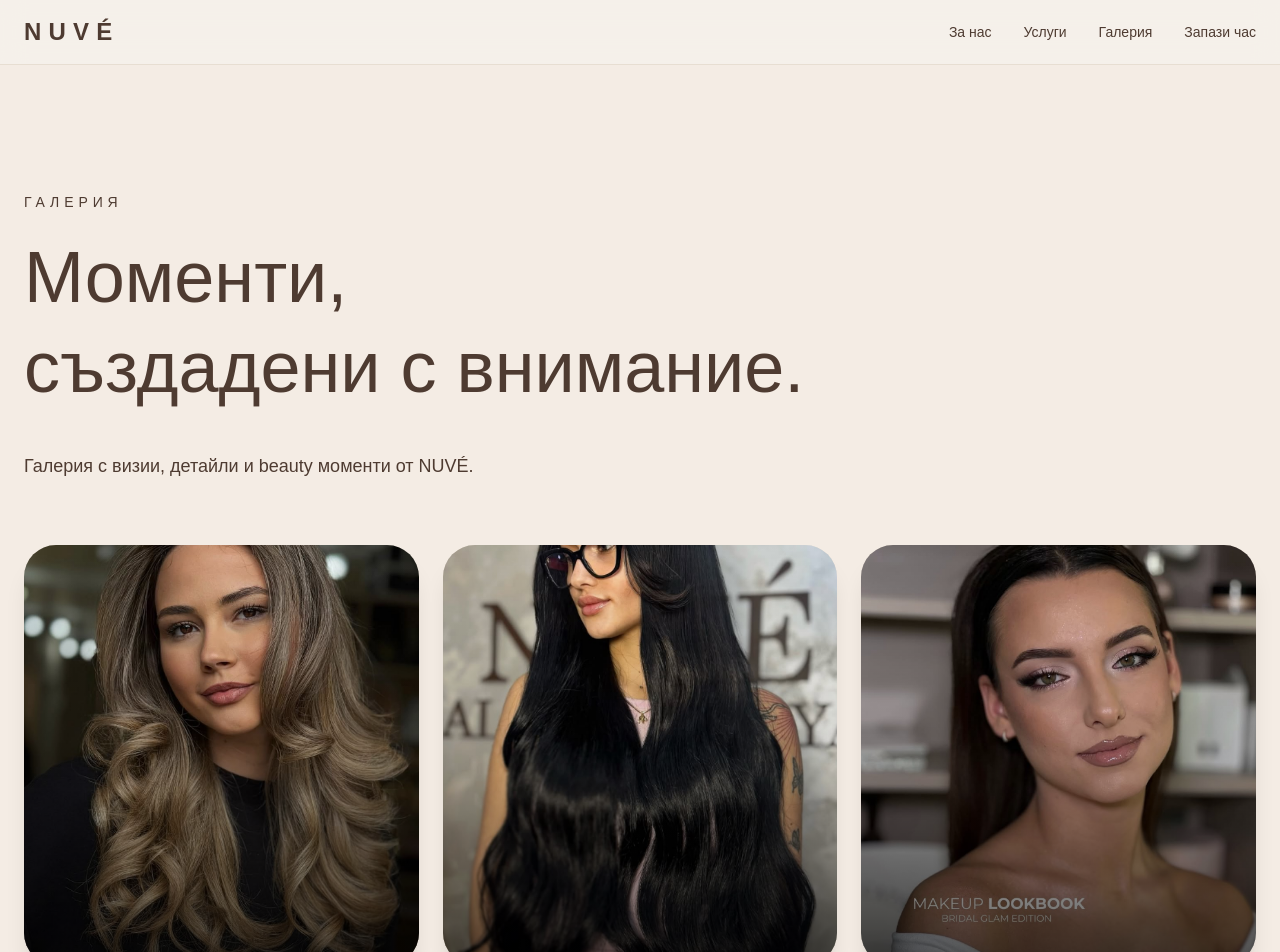
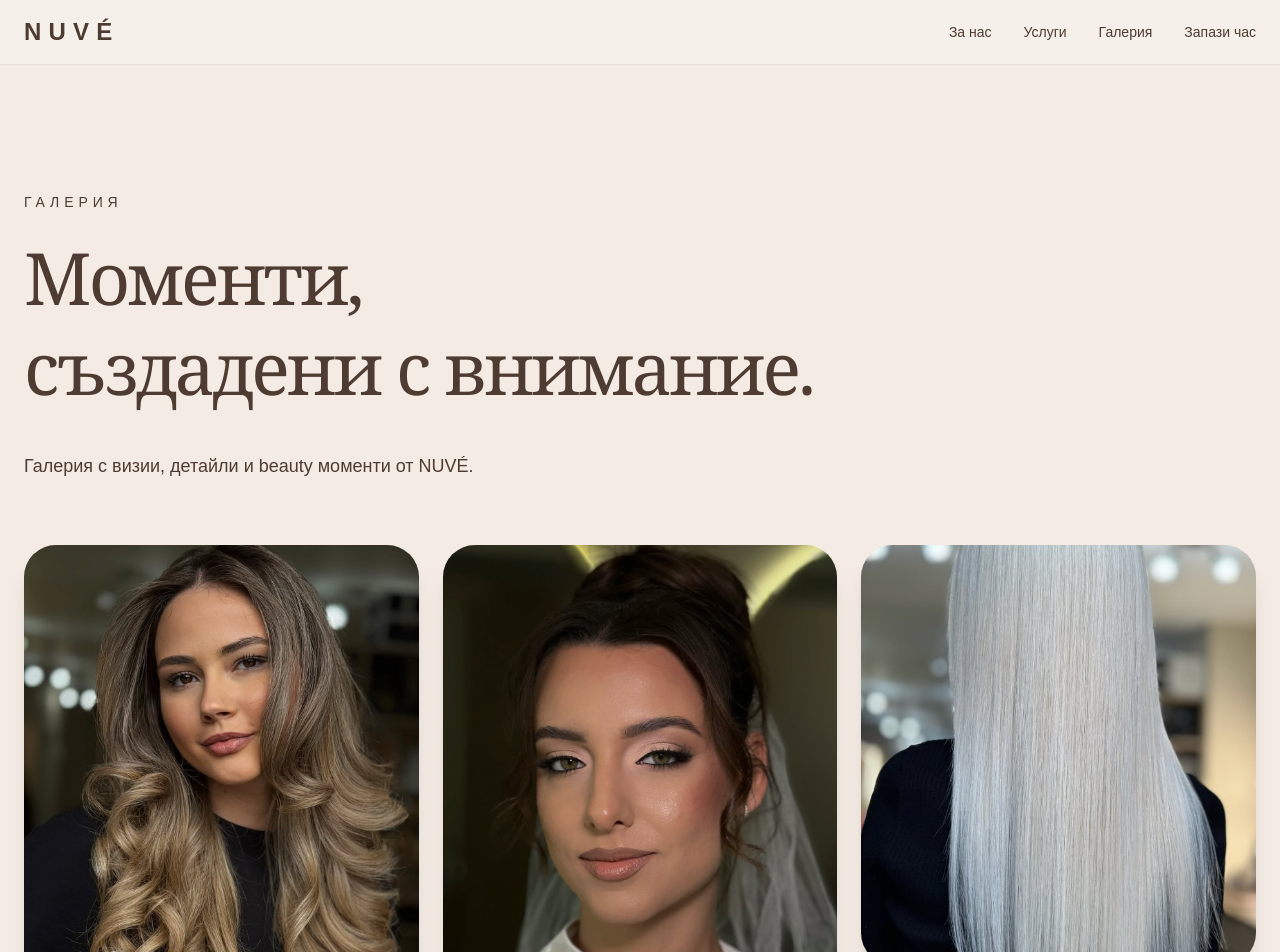
Before and after one commit to silata1234-ai/nuve-website, a Next.js app: page /gallery in a window 1280 px wide. Shown: the top 952 px of the page. Built offline with nearby package versions, Linux system fonts and the light colour scheme.

Commit message:
Add premium masonry gallery layout

```diff
--- a/app/gallery/page.tsx
+++ b/app/gallery/page.tsx
@@ -3,52 +3,16 @@ import Footer from "../components/Footer";
 
 export default function Gallery() {
   const galleryItems = [
-    {
-      title: "Hair Transformation",
-      category: "Фризьорство",
-      image: "/gallery/hair-1.jpg",
-    },
-    {
-      title: "Balayage",
-      category: "Цвят",
-      image: "/gallery/hair-2.jpg",
-    },
-    {
-      title: "Makeup Look",
-      category: "Грим",
-      image: "/gallery/makeup-1.jpg",
-    },
-    {
-      title: "Bridal Beauty",
-      category: "Събития",
-      image: "/gallery/bridal-1.jpg",
-    },
-    {
-      title: "Lashes",
-      category: "Мигли",
-      image: "/gallery/lashes-1.jpg",
-    },
-    {
-      title: "Brows",
-      category: "Вежди",
-      image: "/gallery/brows-1.jpg",
-    },
-    {
-      title: "Color Work",
-      category: "Фризьорство",
-      image: "/gallery/color-1.jpg",
-    },
-    {
-      title: "Salon Mood",
-      category: "NUVÉ",
-      image: "/gallery/salon-1.jpg",
-    },
-    {
-      title: "Beauty Detail",
-      category: "Детайл",
-      image: "/gallery/detail-1.jpg",
-    },
-  ];
+  { image: "/gallery/hair-1.jpg", height: "h-[520px]" },
+  { image: "/gallery/hair-2.jpg", height: "h-[380px]" },
+  { image: "/gallery/makeup-1.jpg", height: "h-[460px]" },
+  { image: "/gallery/bridal-1.jpg", height: "h-[560px]" },
+  { image: "/gallery/lashes-1.jpg", height: "h-[360px]" },
+  { image: "/gallery/brows-1.jpg", height: "h-[480px]" },
+  { image: "/gallery/color-1.jpg", height: "h-[420px]" },
+  { image: "/gallery/salon-1.jpg", height: "h-[540px]" },
+  { image: "/gallery/detail-1.jpg", height: "h-[400px]" },
+];
 
   return (
     <div className="min-h-screen bg-[var(--background)] text-[var(--dark)] pt-24">
@@ -60,7 +24,7 @@ export default function Gallery() {
             Галерия
           </p>
 
-          <h1 className="text-5xl md:text-7xl font-light mb-10 leading-tight fade-up">
+          <h1 className="luxury-heading text-5xl md:text-7xl font-light mb-10 leading-tight fade-up">
             Моменти,
             <br />
             създадени с внимание.
@@ -70,21 +34,17 @@ export default function Gallery() {
             Галерия с визии, детайли и beauty моменти от NUVÉ.
           </p>
 
-          <div className="grid sm:grid-cols-2 lg:grid-cols-3 gap-6">
+          <div className="columns-1 sm:columns-2 lg:columns-3 gap-6 space-y-6">
             {galleryItems.map((item, index) => (
               <div
-                key={item.title}
-                className="group luxury-card h-[420px] rounded-[2rem] overflow-hidden shadow-xl bg-[#E8DDD1] relative"
+                key={index}
+                className={`group break-inside-avoid mb-6 rounded-[2rem] overflow-hidden shadow-xl bg-[#E8DDD1] luxury-card ${item.height}`}
               >
                 <img
                   src={item.image}
-                  alt={item.title}
+                  alt={`NUVÉ gallery ${index + 1}`}
                   className="image-zoom w-full h-full object-cover"
                 />
-
-                <div className="absolute inset-0 bg-gradient-to-t from-black/65 via-black/15 to-transparent" />
-
-
               </div>
             ))}
           </div>
```
